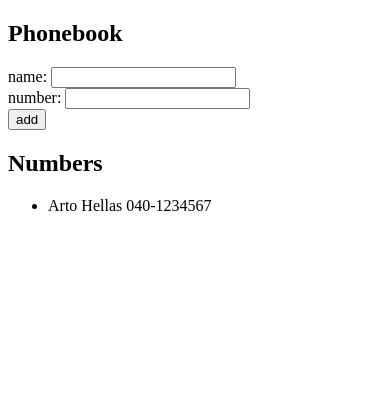
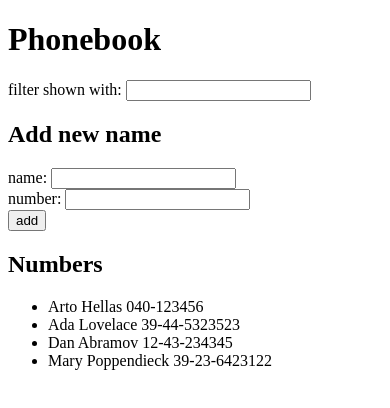
Before and after one commit to mostapha/fullstackopen, a React (Create React App) app in the folder part2/phonebook/: page / in a window 390 px wide. Shown: the top 408 px of the page. Built offline with nearby package versions, Linux system fonts and the light colour scheme.

Commit message:
exercise 2.9*: The Phonebook Step4

```diff
--- a/part2/phonebook/src/App.js
+++ b/part2/phonebook/src/App.js
@@ -2,13 +2,19 @@ import { useState } from 'react'
 
 const App = () => {
   const [persons, setPersons] = useState([
-    {
-      name: 'Arto Hellas',
-      number: '040-1234567'
-    }
+    { name: 'Arto Hellas', number: '040-123456', id: 1 },
+    { name: 'Ada Lovelace', number: '39-44-5323523', id: 2 },
+    { name: 'Dan Abramov', number: '12-43-234345', id: 3 },
+    { name: 'Mary Poppendieck', number: '39-23-6423122', id: 4 }
   ])
+
   const [newName, setNewName] = useState('')
   const [newNumber, setNewNumber] = useState('')
+  const [newSearch, setNewSearch] = useState('')
+
+  const onSearchChange = event => {
+    setNewSearch(event.target.value)
+  }
 
   const onNameChange = event => {
     setNewName(event.target.value)
@@ -46,9 +52,13 @@ const App = () => {
 
   }
 
+  const personsToShow = persons.filter(person => person.name.toLowerCase().includes(newSearch.toLowerCase()))
+
   return (
     <div>
-      <h2>Phonebook</h2>
+      <h1>Phonebook</h1>
+      <div>filter shown with: <input onChange={onSearchChange} value={newSearch} /></div>
+      <h2>Add new name</h2>
       <form onSubmit={onFormSubmit}>
         <div>name: <input onChange={onNameChange} value={newName} /></div>
         <div>number: <input onChange={onNumberChange} value={newNumber} /></div>
@@ -56,7 +66,7 @@ const App = () => {
       </form>
       <h2>Numbers</h2>
       <ul>
-        {persons.map(person => <li key={person.name}>{person.name + " " + person.number}</li>)}
+        {personsToShow.map(person => <li key={person.name}>{person.name + " " + person.number}</li>)}
       </ul>
     </div>
   )
```
